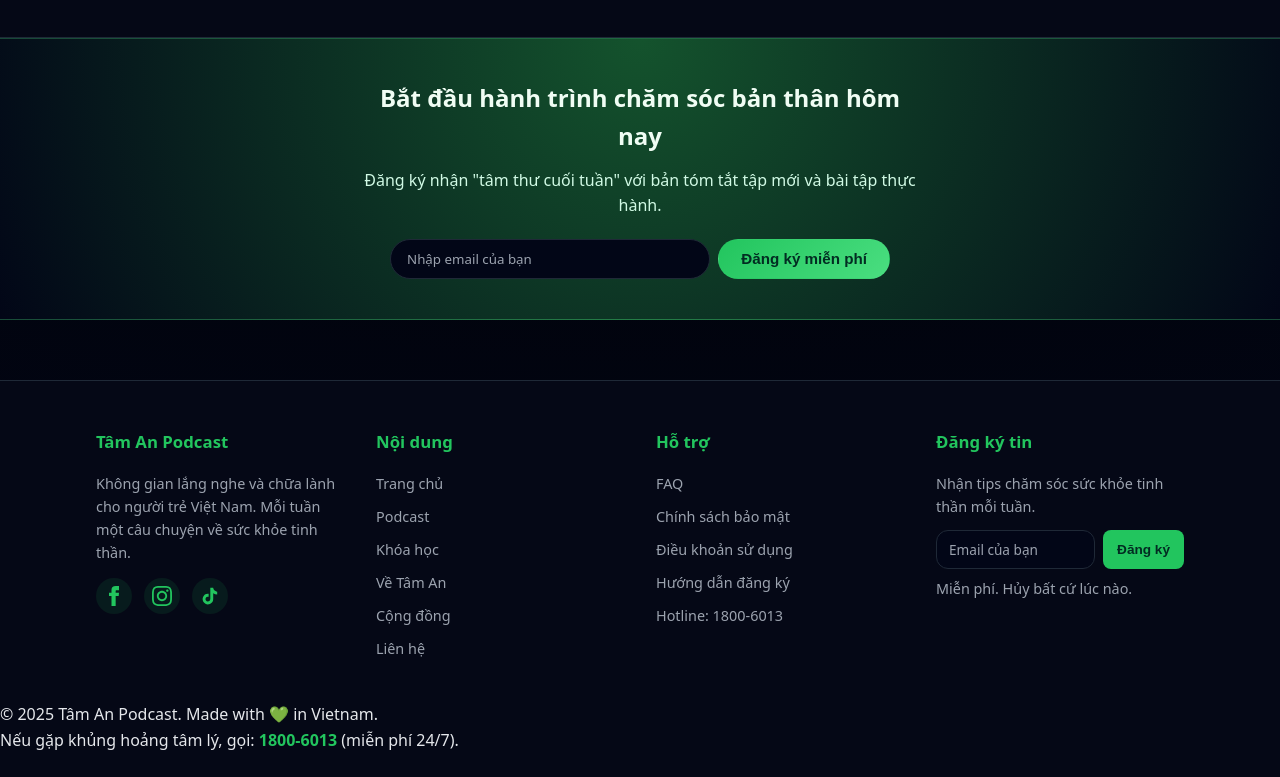
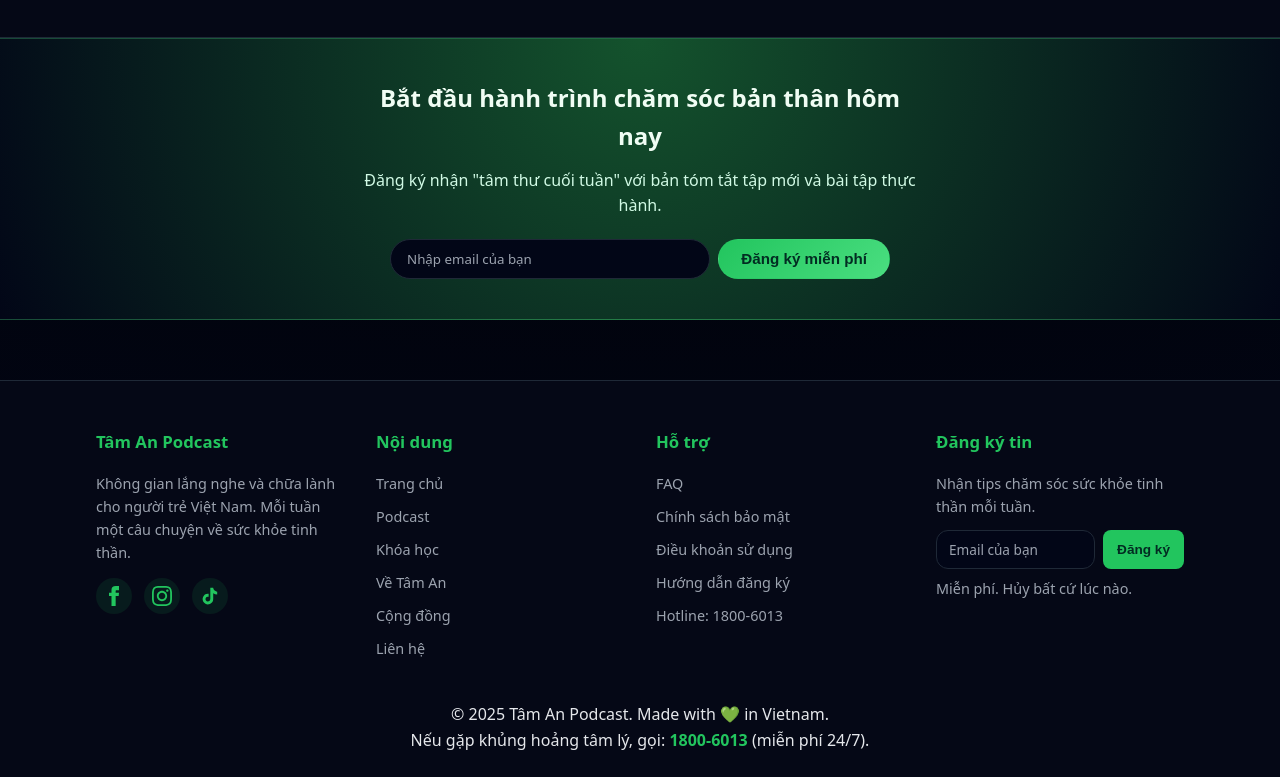
Before and after one commit to tulymai/Hearo_website, a plain HTML site: page index.html in a window 1280 px wide. Shown: the part 1534-2311 px from the top of the page. Drawn offline with Linux system fonts and the light colour scheme.

Commit message:
fix base.css

```diff
--- a/css/base.css
+++ b/css/base.css
@@ -713,3 +713,9 @@ textarea:focus-visible {
     scroll-behavior: auto !important;
   }
 }
+.footer-bottom {
+  display: flex;
+  flex-direction: column;
+  align-items: center; /* căn giữa ngang */
+  text-align: center;
+}
```
